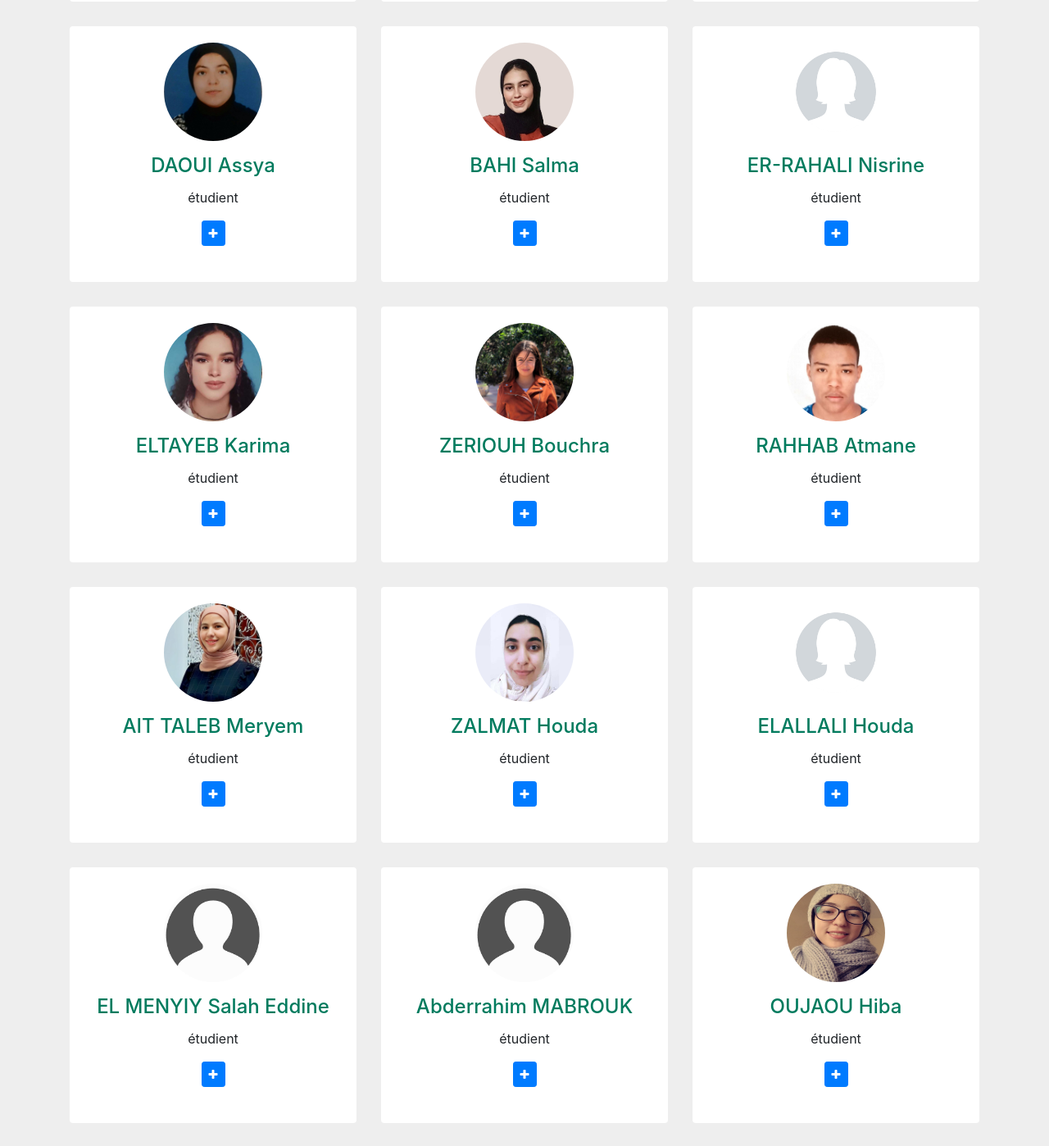
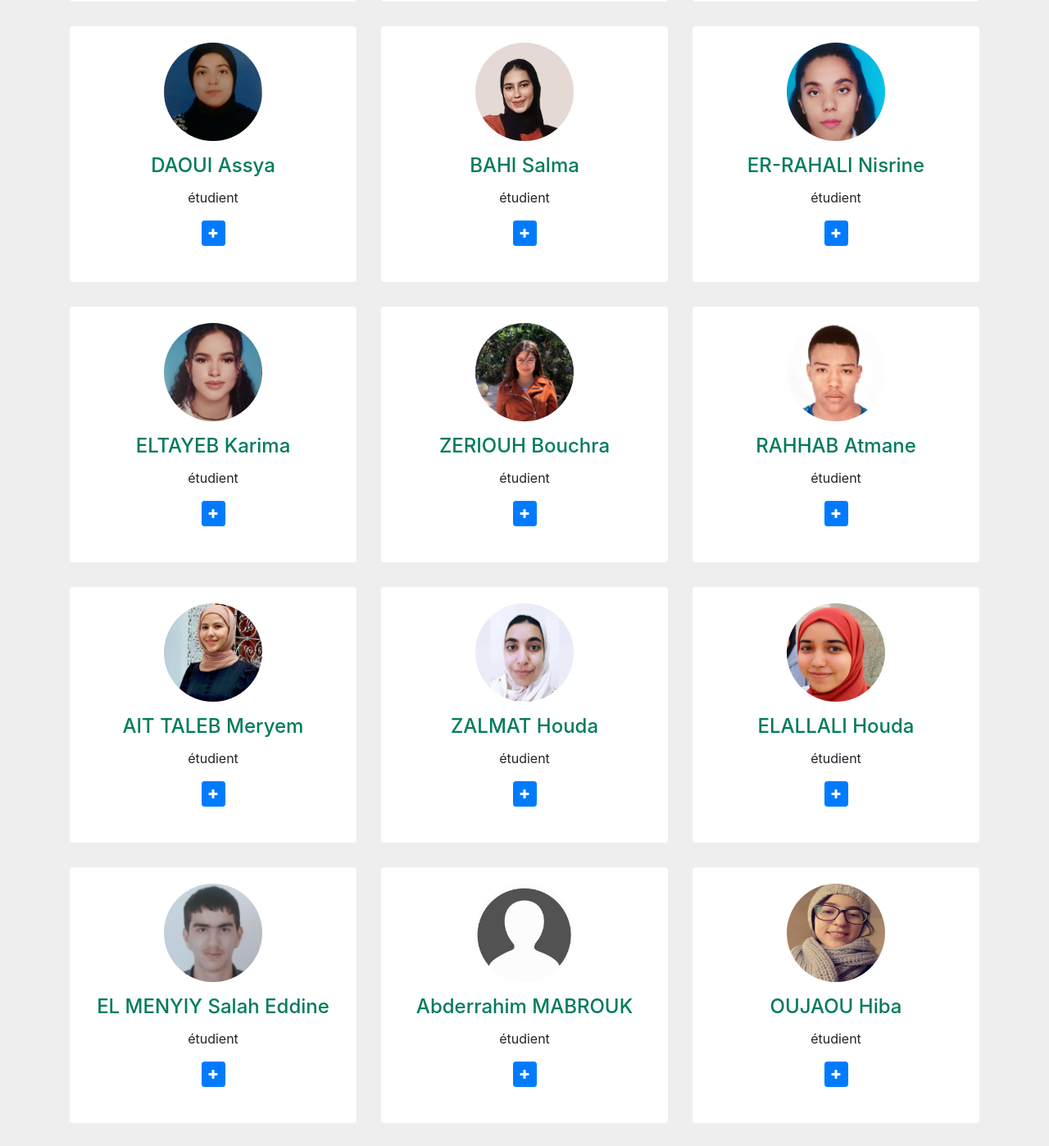
Before and after one commit to wassimelhajji10/cle-info-s5, a plain HTML site: page cartes/index.html in a window 1280 px wide. Shown: the part 1836-3234 px from the top of the page at 82% size. Drawn offline with nearby package versions, Linux system fonts and the light colour scheme.

Commit message:
updite main

```diff
--- a/cartes/index.html
+++ b/cartes/index.html
@@ -725,7 +725,7 @@
                         <div class="frontside">
                             <div class="card">
                                 <div class="card-body text-center">
-                                    <p><img class=" img-fluid" src="./images/femme.jpg" alt="card image"></p>
+                                    <p><img class=" img-fluid" src="./images/nisrine.jpg" alt="card image"></p>
                                     <h4 class="card-title">ER-RAHALI Nisrine</h4>
                                     <p class="card-text">étudient</p>
                                     <a href="#" class="btn btn-primary btn-sm"><i class="fa fa-plus"></i></a>
@@ -971,7 +971,7 @@
                         <div class="frontside">
                             <div class="card">
                                 <div class="card-body text-center">
-                                    <p><img class=" img-fluid" src="./images/femme.jpg" alt="card image"></p>
+                                    <p><img class=" img-fluid" src="./images/houdaa.jpg" alt="card image"></p>
                                     <h4 class="card-title">ELALLALI Houda</h4>
                                     <p class="card-text">étudient</p>
                                     <a href="#" class="btn btn-primary btn-sm"><i class="fa fa-plus"></i></a>
@@ -1012,7 +1012,7 @@
                         <div class="frontside">
                             <div class="card">
                                 <div class="card-body text-center">
-                                    <p><img class=" img-fluid" src="./images/achraf.png" alt="card image"></p>
+                                    <p><img class=" img-fluid" src="./images/salah.jpg" alt="card image"></p>
                                     <h4 class="card-title">EL MENYIY Salah Eddine</h4>
                                     <p class="card-text">étudient</p>
                                     <a href="#" class="btn btn-primary btn-sm"><i class="fa fa-plus"></i></a>
```
Also changed, not shown: cartes/images/houdaa.jpg (added), cartes/images/nisrine.jpg (added), cartes/images/salah.jpg (added).
